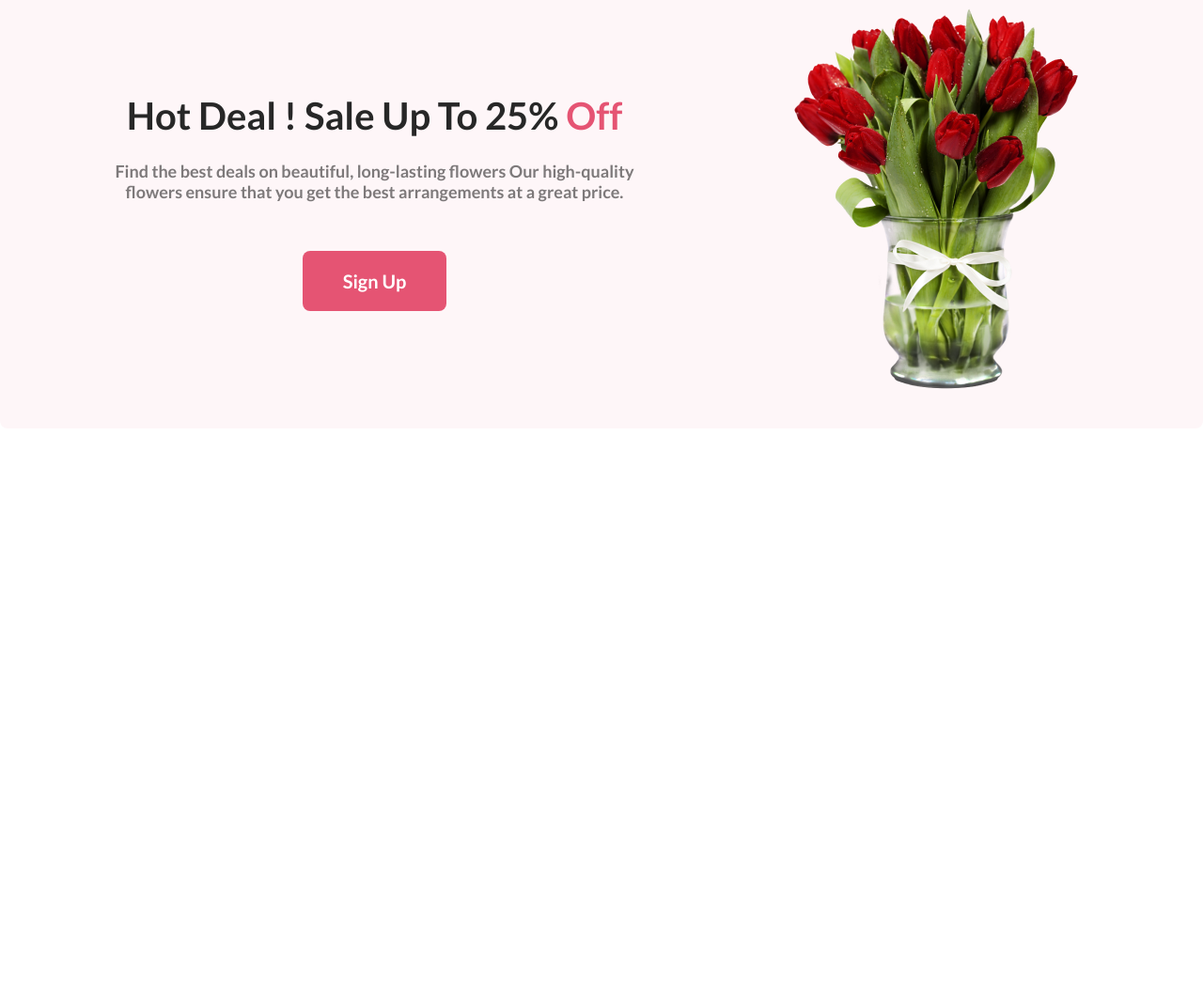
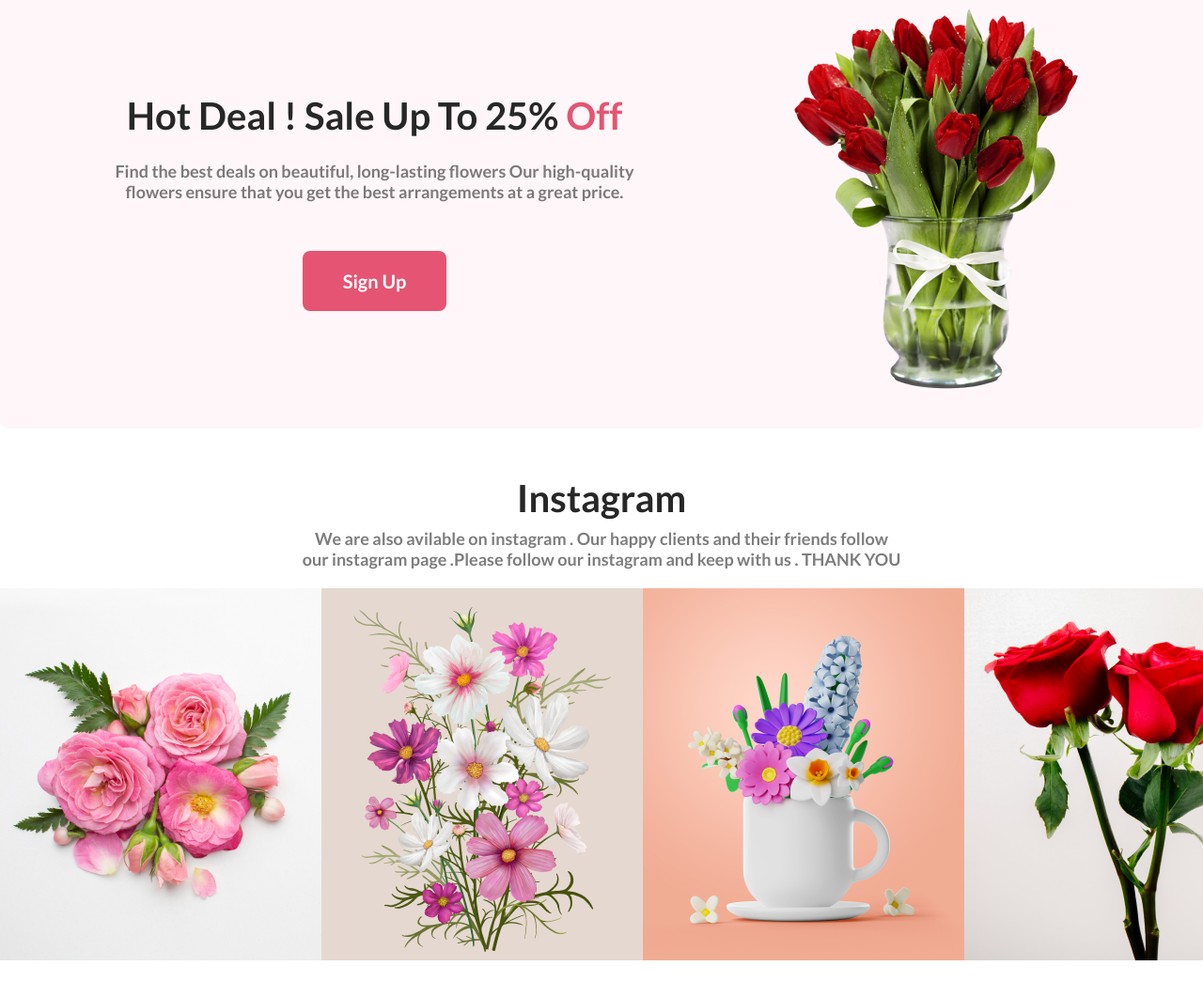
Before and after one commit to adblackhat1998/Flower-Shop, a plain HTML site: page index.html in a window 1280 px wide. Shown: the part 2035-3096 px from the top of the page at 94% size. Before the commit the page ends 2491 px from the top, so only its background shows below. Drawn offline with Linux system fonts and the light colour scheme.

Commit message:
instagram section added

```diff
--- a/index.html
+++ b/index.html
@@ -100,6 +100,22 @@
                 <img src="Flower Asset/pngwing 8.png" alt="">
             </div>
         </section>
+        <section class="instagram">
+            <h3 class="section-title">Instagram</h3>
+            <p class="section-description">
+                We are also avilable on instagram . Our happy clients and their friends follow <br> our instagram page
+                .Please follow our instagram and keep with us . THANK YOU
+            </p>
+
+            <div class="instagram-pic">
+                <div> <img src="Flower Asset/Flower 01.png" alt=""></div>
+                <div> <img src="Flower Asset/Rectangle 4.png" alt=""></div>
+                <div> <img src="Flower Asset/Rectangle 5.png" alt=""></div>
+                <div>
+                    <img src="Flower Asset/Rectangle 6.png" alt="">
+                </div>
+            </div>
+        </section>
     </main>
     <footer>
 
--- a/style.css
+++ b/style.css
@@ -92,6 +92,19 @@
     padding: 30px 40px;
 }
 
+.instagram {
+    max-width: 1440px;
+    margin: 50px auto;
+
+}
+
+.instagram-pic {
+    display: flex;
+    align-items: center;
+    justify-content: space-around;
+    margin-top: 20px;
+}
+
 /* shared style  */
 .primary-color {
     color: #E55473;
```
